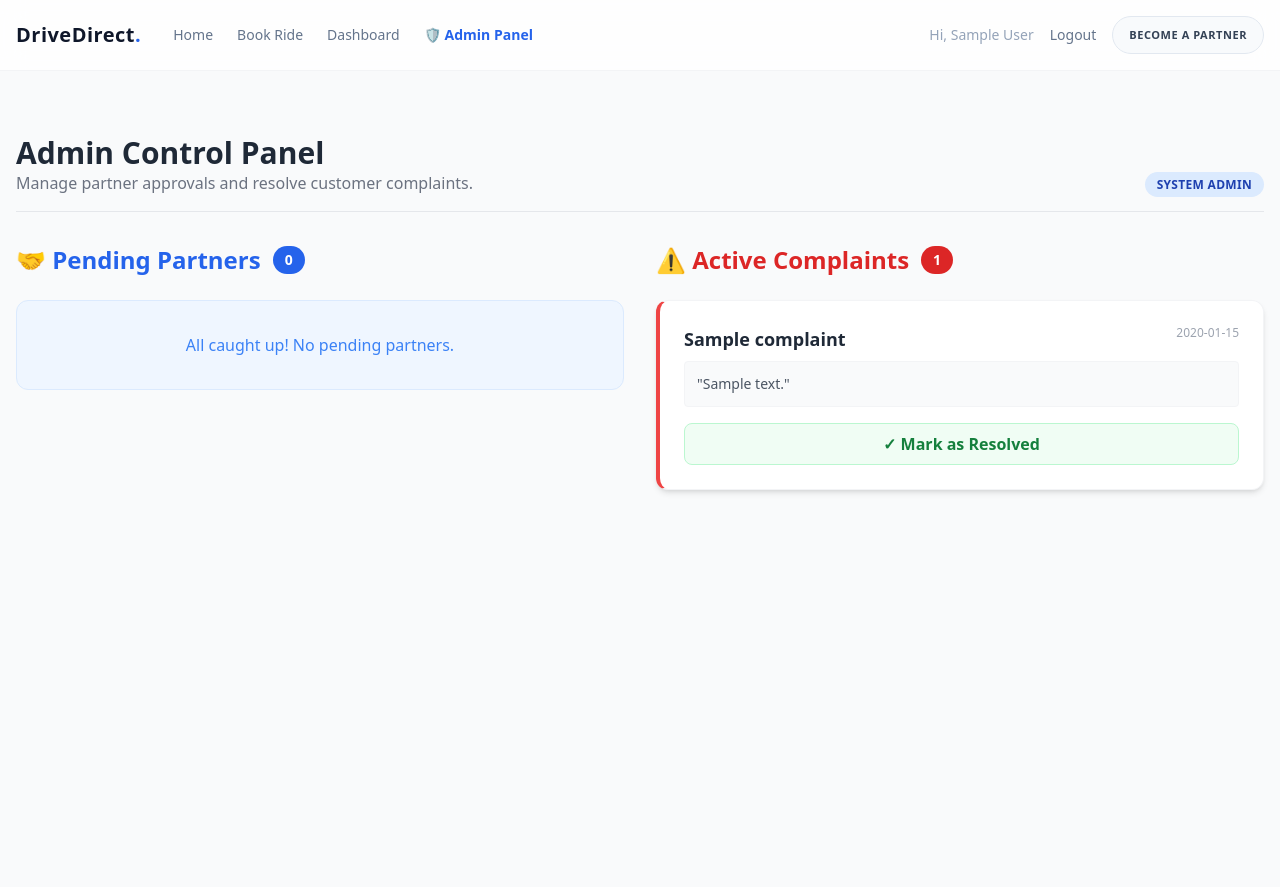
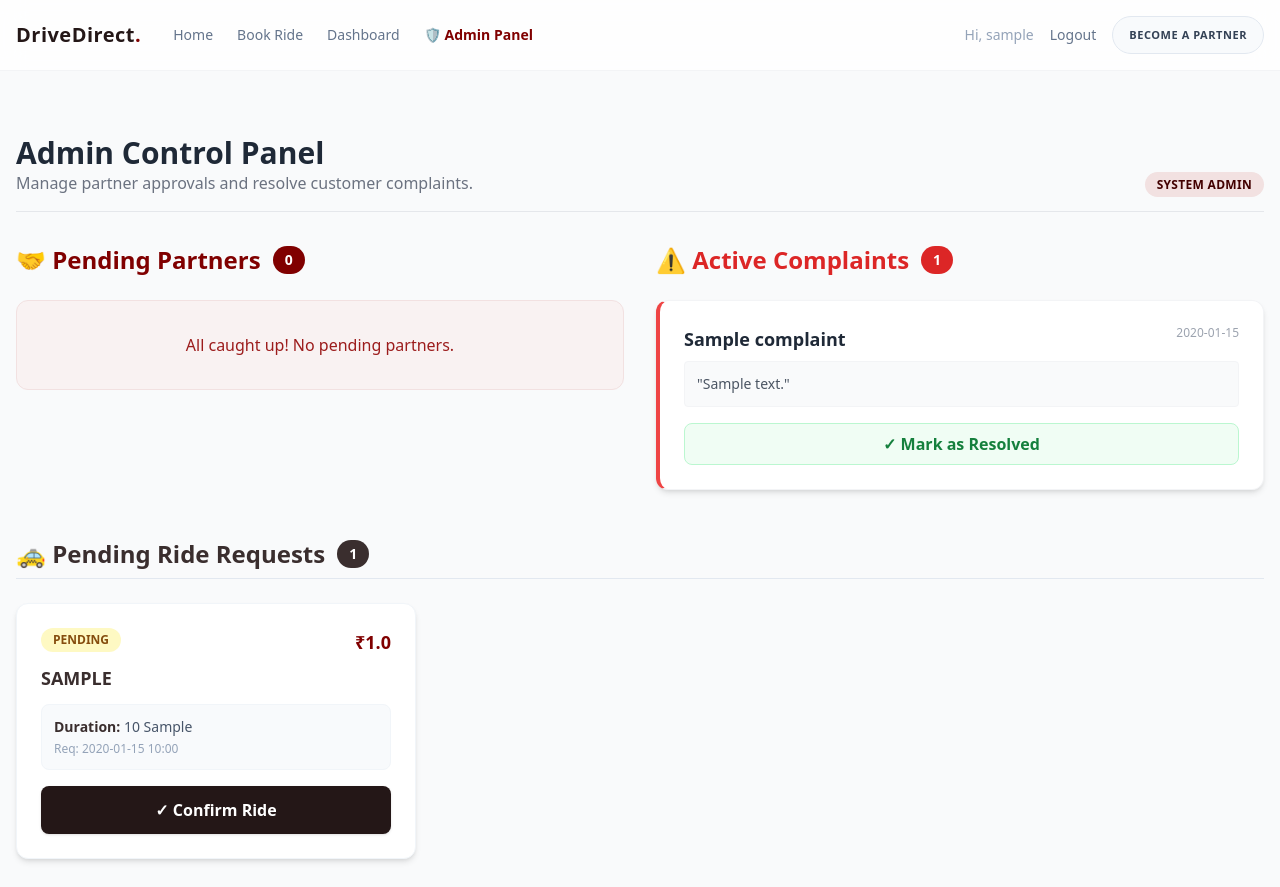
Before and after one commit to manishyadav-108/DriveDirect, a Flask app: page /admin in a window 1280 px wide. Run offline with Flask 3, Linux system fonts and the light colour scheme; the visitor is signed in with stand-in values (Sample User, id 1); tables that the repository leaves empty hold one stand-in row (values such as "Sample post").

Commit message:
admn aproval

```diff
--- a/app.py
+++ b/app.py
@@ -8,26 +8,15 @@
 app = Flask(__name__)
 app.secret_key = 'super_secret_drivedirect_key'
 
+app.config['UPLOAD_FOLDER'] = 'static/uploads'
+app.config['MAX_CONTENT_LENGTH'] = 5 * 1024 * 1024 # Limits images to 5MB
+# ------------------------------------------
+
 # Database Configuration
 app.config['SQLALCHEMY_DATABASE_URI'] = 'postgresql://postgres:free@localhost/DriveDirect'
 app.config['SQLALCHEMY_TRACK_MODIFICATIONS'] = False
-
-# Image Upload Configuration
-app.config['UPLOAD_FOLDER'] = os.path.join('static', 'uploads')
-app.config['MAX_CONTENT_LENGTH'] = 5 * 1024 * 1024 # Limit to 5MB per image
-
 db = SQLAlchemy(app)
 
-app = Flask(__name__)
-app.secret_key = 'super_secret_drivedirect_key' # Needed for flash messages and sessions
-
-# Database Configuration as per your notes
-# Format: postgresql://username:password@localhost/database_name
-# Assuming default postgres username is 'postgres'
-app.config['SQLALCHEMY_DATABASE_URI'] = 'postgresql://postgres:free@localhost/DriveDirect'
-app.config['SQLALCHEMY_TRACK_MODIFICATIONS'] = False
-
-db = SQLAlchemy(app)
 
 # ==========================================
 # DATABASE MODELS
@@ -263,6 +252,42 @@
 
     return render_template('signup.html')
 
+@app.route('/verify-otp', methods=['GET', 'POST'])
+def verify_otp():
+    # If they refresh or lose session, send them back to signup
+    if 'temp_user' not in session:
+        flash('Session expired. Please sign up again.', 'error')
+        return redirect(url_for('signup'))
+
+    if request.method == 'POST':
+        user_otp = request.form.get('otp')
+
+        if user_otp == session.get('otp'):
+            # OTP is correct! Create the user in the database
+            user_data = session['temp_user']
+            new_user = User(
+                name=user_data['name'],
+                email=user_data['email'],
+                phone=user_data['phone']
+            )
+            db.session.add(new_user)
+            db.session.commit()
+
+            # Clear temporary session data and log them in
+            session.pop('temp_user', None)
+            session.pop('otp', None)
+
+            session['user_id'] = new_user.id
+            session['user_name'] = new_user.name
+            session['is_admin'] = new_user.is_admin # Keeps admin status secure
+
+            flash('Account created successfully! Welcome.', 'success')
+            return redirect(url_for('index'))
+        else:
+            flash('Invalid OTP. Please try again.', 'error')
+
+    return render_template('verify_otp.html')
+
 
 @app.route('/login', methods=['GET', 'POST'])
 def login():
@@ -339,7 +364,7 @@
 
 @app.route('/admin')
 def admin_panel():
-    # SECURITY CHECK: Must be logged in AND be an admin
+    # SECURITY CHECK
     if 'user_id' not in session:
         flash('Please log in to access the Admin Panel.', 'error')
         return redirect(url_for('login'))
@@ -349,13 +374,27 @@
         flash('Access Denied: You do not have admin privileges.', 'error')
         return redirect(url_for('index'))
 
-    # Fetch partners who are NOT yet approved
+    # Fetch Data for Admin
     pending_partners = Partner.query.filter_by(is_approved=False).order_by(Partner.created_at.desc()).all()
-    # Fetch complaints that are still 'Pending'
     active_complaints = Complaint.query.filter_by(status='Pending').order_by(Complaint.created_at.desc()).all()
 
-    return render_template('admin.html', partners=pending_partners, complaints=active_complaints)
+    # NEW: Fetch pending bookings!
+    pending_bookings = Booking.query.filter_by(status='Pending').order_by(Booking.created_at.desc()).all()
 
+    return render_template('admin.html', partners=pending_partners, complaints=active_complaints, bookings=pending_bookings)
+
+# NEW ROUTE: Confirm Bookings
+@app.route('/admin/confirm-booking/<int:booking_id>', methods=['POST'])
+def confirm_booking(booking_id):
+    if 'user_id' not in session or not User.query.get(session['user_id']).is_admin:
+        return redirect(url_for('index'))
+
+    booking = Booking.query.get_or_404(booking_id)
+    booking.status = 'Confirmed'
+    db.session.commit()
+
+    flash(f'Ride for {booking.service_type.replace("_", " ")} has been Confirmed!', 'success')
+    return redirect(url_for('admin_panel'))
 
 @app.route('/admin/approve-partner/<int:partner_id>', methods=['POST'])
 def approve_partner(partner_id):
--- a/templates/admin.html
+++ b/templates/admin.html
@@ -92,4 +92,48 @@
 
     </div>
 </div>
+
+<div class="mt-12 space-y-6">
+        <h3 class="text-2xl font-bold text-slate-800 mb-4 flex items-center border-b pb-2 border-slate-200">
+            🚕 Pending Ride Requests
+            <span class="ml-3 bg-slate-800 text-white text-sm py-1 px-3 rounded-full">{{ bookings|length }}</span>
+        </h3>
+
+        {% if bookings %}
+            <div class="grid grid-cols-1 md:grid-cols-2 lg:grid-cols-3 gap-6">
+            {% for booking in bookings %}
+                <div class="bg-white p-6 rounded-xl shadow-md border border-slate-100 hover:shadow-lg transition">
+                    <div class="flex justify-between items-start mb-2">
+                        <span class="px-3 py-1 text-xs font-bold uppercase rounded-full bg-yellow-100 text-yellow-800">
+                            {{ booking.status }}
+                        </span>
+                        <span class="text-lg font-extrabold text-blue-600">₹{{ booking.estimated_fare }}</span>
+                    </div>
+
+                    <h4 class="text-lg font-bold text-slate-800 mt-2 uppercase">{{ booking.service_type.replace('_', ' ') }}</h4>
+
+                    <div class="text-sm text-slate-600 mt-3 space-y-1 bg-slate-50 p-3 rounded-lg border border-slate-100">
+                        {% if booking.journey_type == 'a_to_b' %}
+                            <p><span class="font-semibold text-slate-800">From:</span> {{ booking.pickup_location }}</p>
+                            <p><span class="font-semibold text-slate-800">To:</span> {{ booking.dropoff_location }}</p>
+                        {% else %}
+                            <p><span class="font-semibold text-slate-800">Duration:</span> {{ booking.duration_value }} {{ booking.duration_type }}</p>
+                        {% endif %}
+                        <p class="text-xs text-slate-400 mt-2">Req: {{ booking.created_at.strftime('%Y-%m-%d %H:%M') }}</p>
+                    </div>
+
+                    <form action="{{ url_for('confirm_booking', booking_id=booking.id) }}" method="POST" class="mt-4">
+                        <button type="submit" class="w-full bg-slate-900 text-white font-bold py-3 px-4 rounded-lg shadow hover:bg-blue-600 transition duration-300">
+                            ✓ Confirm Ride
+                        </button>
+                    </form>
+                </div>
+            {% endfor %}
+            </div>
+        {% else %}
+            <div class="bg-slate-50 p-8 rounded-xl text-center border border-slate-100">
+                <p class="text-slate-500 font-medium">No pending ride requests at the moment.</p>
+            </div>
+        {% endif %}
+    </div>
 {% endblock %}
--- a/templates/base.html
+++ b/templates/base.html
@@ -5,6 +5,38 @@
     <meta name="viewport" content="width=device-width, initial-scale=1.0">
     <title>DriveDirect</title>
     <script src="{{ url_for('static', filename='js/tailwind.js') }}"></script>
+    <script>
+  tailwind.config = {
+    theme: {
+      extend: {
+        colors: {
+          // Overriding "blue" to become Premium Maroon
+          blue: {
+            50: '#F9F2F2',
+            100: '#F2E1E1',
+            200: '#E1BDBD',
+            500: '#9C1C1C',
+            600: '#800000', /* True Maroon - used for main buttons & nav */
+            700: '#5E0000', /* Darker Maroon - used for hover effects */
+            800: '#420000',
+          },
+          // Overriding "indigo" to become Luxury Gold
+          indigo: {
+            400: '#FDE047',
+            500: '#FFD700', /* Classic Bright Gold */
+            600: '#D4AF37', /* Metallic Gold - used in gradients */
+            700: '#AA8C2C',
+          },
+          // Warming up the dark slate colors to match the premium vibe
+          slate: {
+            800: '#3A2E2E',
+            900: '#241717', /* Very dark warm-brown/maroon */
+          }
+        }
+      }
+    }
+  }
+</script>
     <style>
         /* Smooth fade-in animation base */
         .fade-in { animation: fadeIn 0.5s ease-in-out; }
```
Also changed, not shown: static/uploads/20260420155419_car2.jpg (added).
